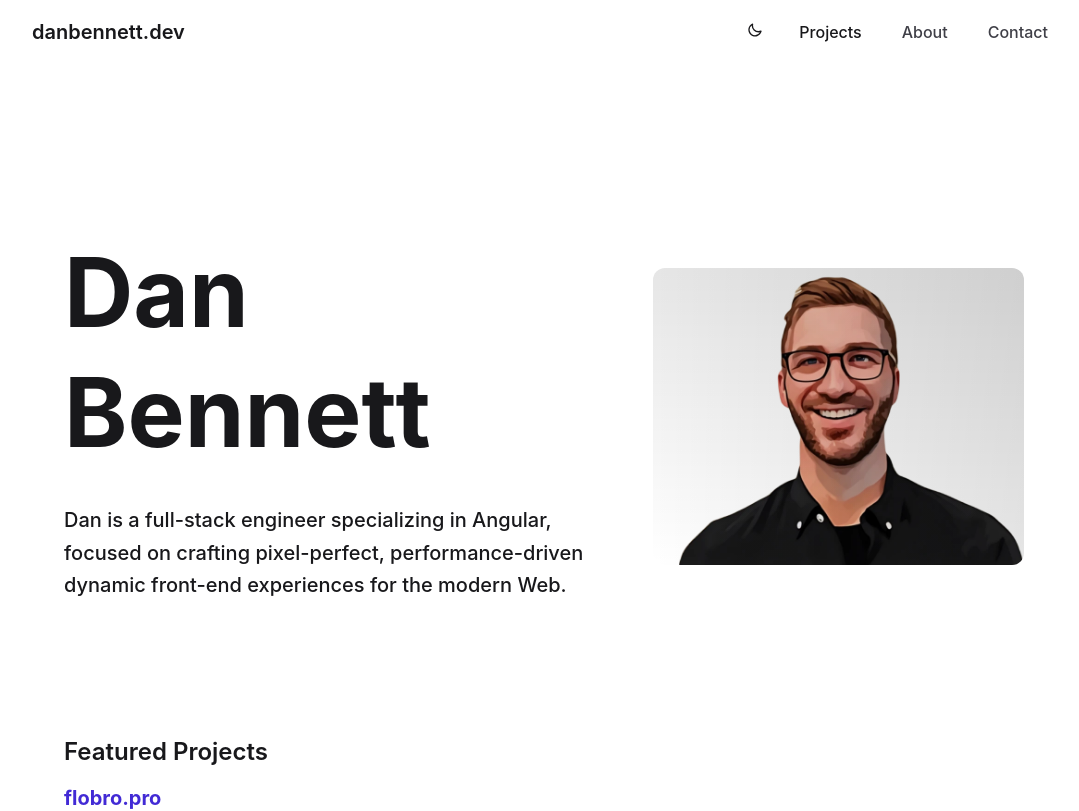
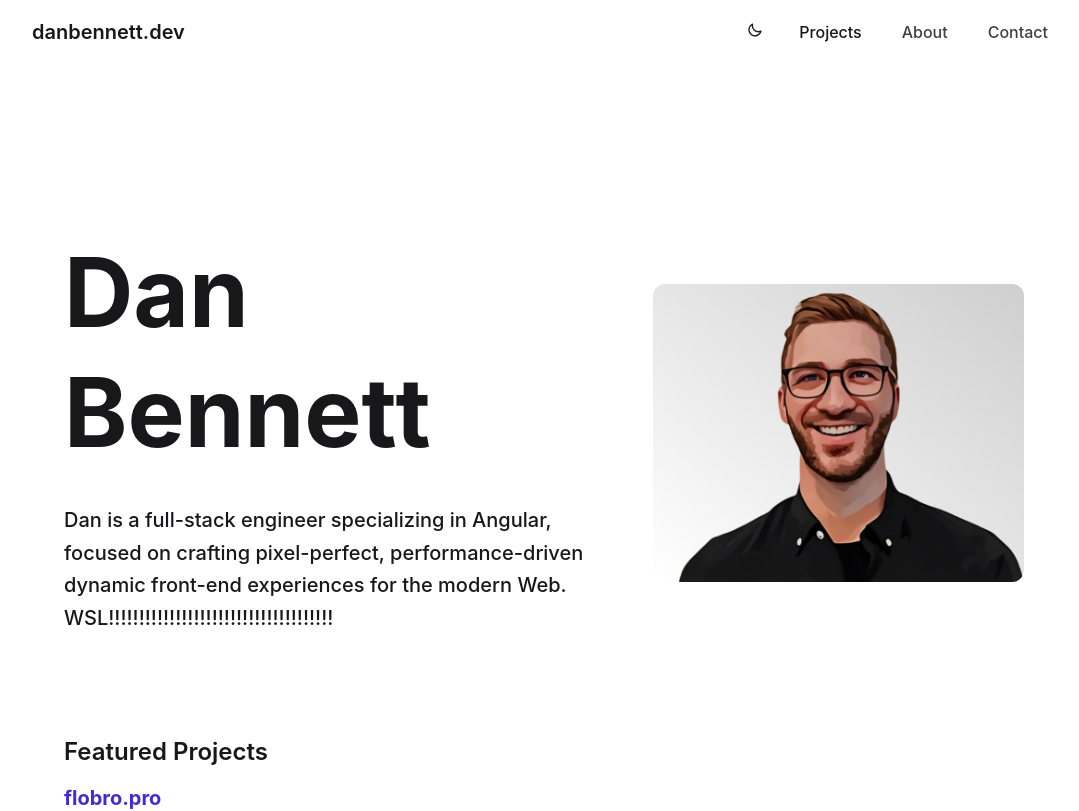
Before and after one commit to drbenn/dbendevV8, an Angular app: page / in a window 1280 px wide. Shown: the top 811 px of the page, without its empty margins (96-1175 px from the left). Built offline with nearby package versions, Linux system fonts and the light colour scheme.

Commit message:
working from wsl

```diff
--- a/angular.json
+++ b/angular.json
@@ -98,5 +98,8 @@
         }
       }
     }
+  },
+  "cli": {
+    "analytics": false
   }
 }
--- a/src/app/hero-section/hero-section.component.html
+++ b/src/app/hero-section/hero-section.component.html
@@ -6,6 +6,7 @@
       </div>
       <p class="mt-4 text-lg sm:text-xl font-medium leading-relaxed max-w-2xl mx-auto md:mx-0">
         Dan is a full-stack engineer specializing in Angular, focused on crafting pixel-perfect, performance-driven dynamic front-end experiences for the modern Web.
+        WSL!!!!!!!!!!!!!!!!!!!!!!!!!!!!!!!!!!!!!
       </p>
     </section>
 
```
